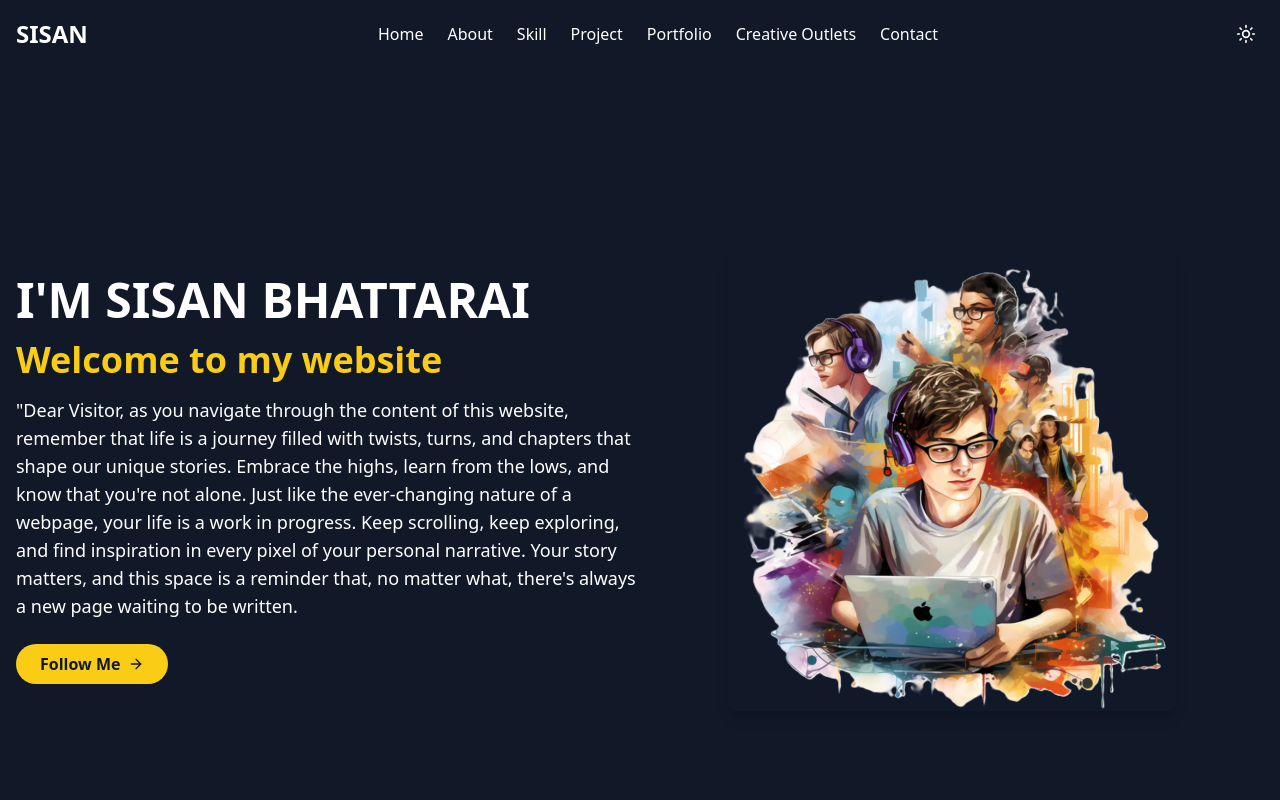
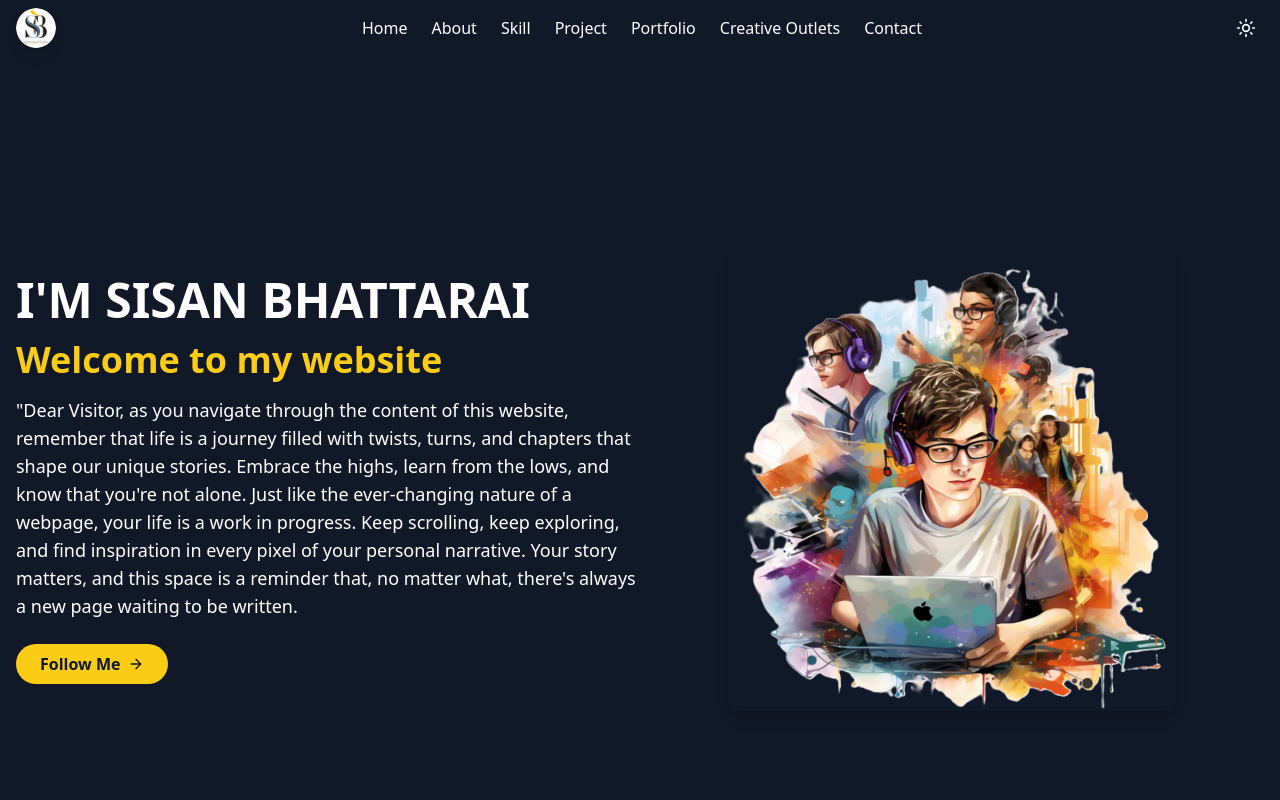
Before and after one commit to Seesonn/sisanwebsite, a React (Create React App) app: page / in a window 1280 px wide. Shown: the top 800 px of the page. Built offline with nearby package versions, Linux system fonts and the light colour scheme.

Commit message:
Update port.js

```diff
--- a/src/port.js
+++ b/src/port.js
@@ -31,6 +31,7 @@ import ea2 from "./assets/ea2.png"
 import ea3 from "./assets/ea3.png"
 import ea4 from "./assets/ea4.png"
 import ea5 from "./assets/ea5.png"
+import logo from"./assets/logo.png"
 
 const projects = [
   {
@@ -225,8 +226,15 @@ export default function Portfolio() {
       onTouchMove={handleTouchMove}
     >
     <header className={`fixed w-full z-10 transition-all duration-300 ${isScrolled ? 'bg-opacity-80 backdrop-blur-md' : 'bg-transparent'}`}>
-        <div className="container mx-auto px-4 py-4 flex justify-between items-center">
-          <h1 className="text-xl sm:text-2xl font-bold">SISAN</h1>
+         <div className="container mx-auto px-4 py-2 flex justify-between items-center">
+    <div className="relative w-8 h-8 sm:w-10 sm:h-10 overflow-hidden rounded-full shadow-lg hover:shadow-xl transition-shadow duration-300">
+      <img
+        src={logo}
+        alt="SISAN Logo"
+        className="w-full h-full object-cover transition-transform duration-300 hover:scale-110"
+        priority
+      />
+    </div>
           <nav className="hidden md:block">
             <ul className="flex space-x-4 lg:space-x-6">
               <li><button onClick={() => scrollToSection('home')} className="hover:text-yellow-400 transition-colors text-sm lg:text-base">Home</button></li>
```
